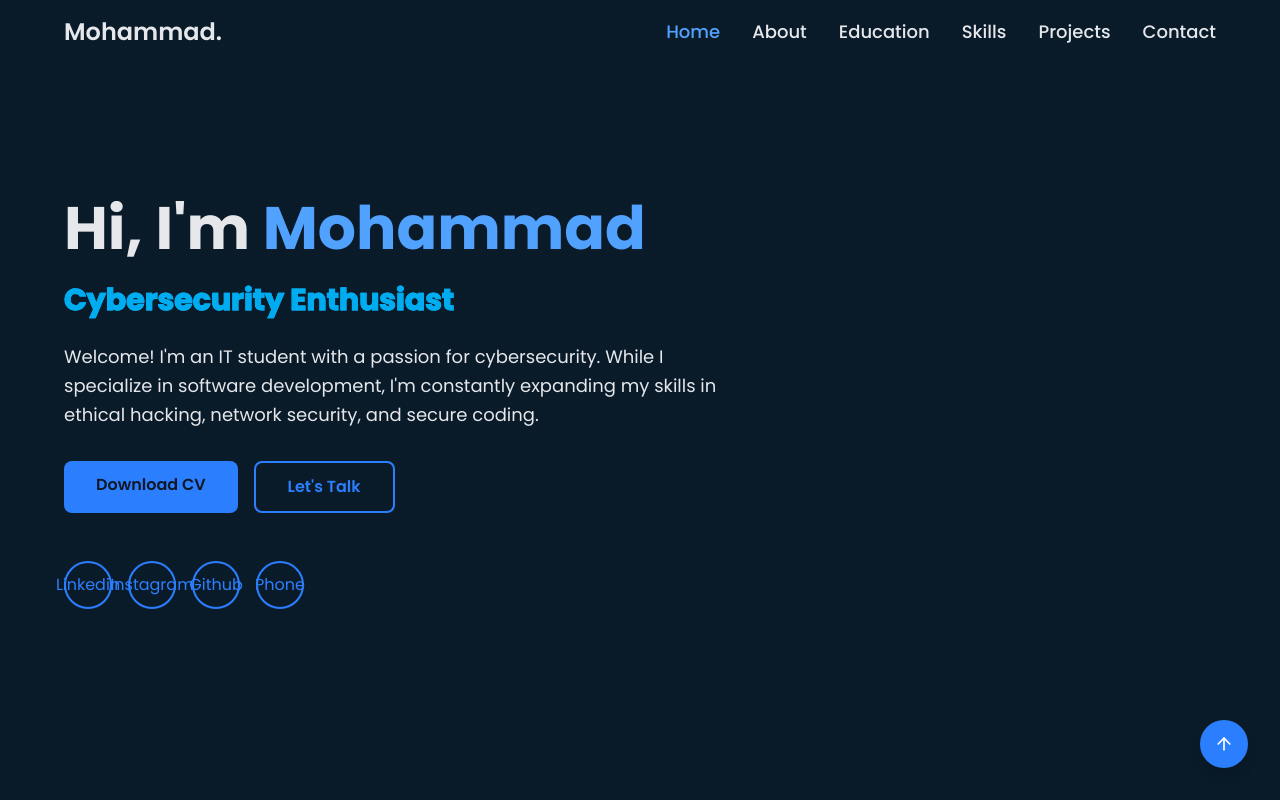
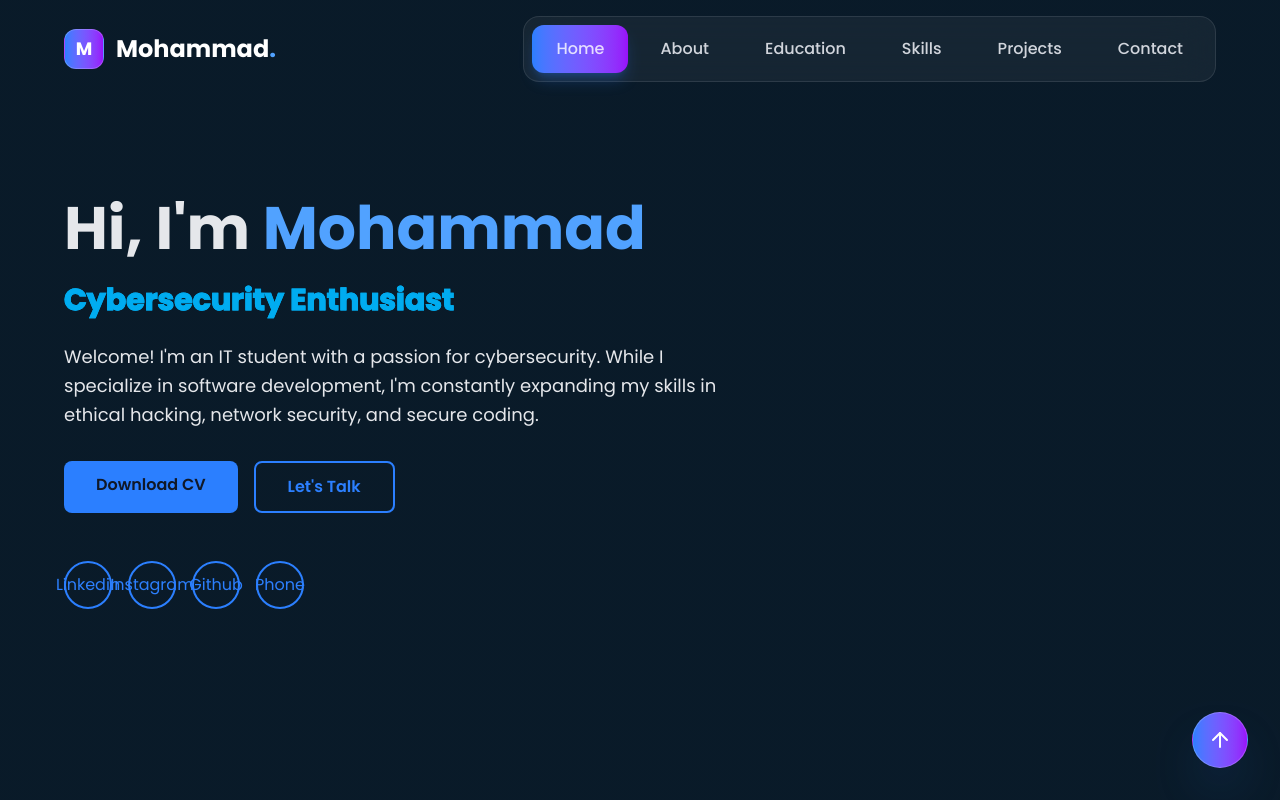
Before and after one commit to Motje3/Portfoliov2, a React (Vite) app in the folder my-portfolio/: page / in a window 1280 px wide. Shown: the top 800 px of the page. Built offline with nearby package versions, Linux system fonts and the light colour scheme.

Commit message:
new portfolio and header

```diff
--- a/my-portfolio/src/Portfolio.tsx
+++ b/my-portfolio/src/Portfolio.tsx
@@ -7,13 +7,16 @@ import {
   FiInstagram,
   FiGithub,
 } from "react-icons/fi";
+import { motion } from "framer-motion";
 import Header from "./components/Header";
 import HomeSection from "./components/HomeSection";
-import ContactForm from "./components/ContactForm";
 import AboutSection from "./components/AboutSection";
 import JourneySection from "./components/JourneySection";
 import SkillsSection from "./components/SkillsSection";
 import ProjectsSection from "./components/ProjectsSection";
+
+// Import the new glassmorphism contact section
+import ContactSection from "./components/ContactForm";
 
 const Portfolio = () => {
   const [isMenuOpen, setIsMenuOpen] = useState(false);
@@ -68,6 +71,7 @@ const Portfolio = () => {
       setFormData({ Name: "", Email: "", Phone: "", Subject: "", Message: "" });
     } catch (error) {
       console.error("Error sending message", error);
+      throw error; // Re-throw to let ContactSection handle the error state
     }
   };
 
@@ -108,7 +112,7 @@ const Portfolio = () => {
 
       <ProjectsSection sectionsRef={sectionsRef} />
 
-      <ContactForm
+      <ContactSection
         sectionsRef={sectionsRef}
         formData={formData}
         setFormData={setFormData}
@@ -116,28 +120,60 @@ const Portfolio = () => {
         handleInputChange={handleInputChange}
       />
 
+      {/* Glassmorphism Footer */}
+      <footer
+        className="relative overflow-hidden border-t border-white/10 px-4 md:px-16 py-16"
+        style={{
+          background: 'radial-gradient(circle at 25% 25%, rgba(59, 130, 246, 0.08) 0%, transparent 50%), radial-gradient(circle at 75% 75%, rgba(139, 92, 246, 0.08) 0%, transparent 50%), #1f2937',
+        }}
+      >
+        {/* Background blur elements */}
+        <div className="absolute top-10 left-20 w-64 h-64 bg-blue-500/10 rounded-full blur-3xl animate-pulse"></div>
+        <div className="absolute bottom-10 right-20 w-80 h-80 bg-purple-500/10 rounded-full blur-3xl animate-pulse delay-1000"></div>
 
-      {/* Footer */}
-      <footer className="bg-gray-900 border-t border-gray-700 px-4 md:px-16 py-8">
-        <div className="max-w-6xl mx-auto">
-          <div className="grid md:grid-cols-3 gap-8 mb-8">
+        <div className="relative z-10 max-w-6xl mx-auto">
+          <div className="grid md:grid-cols-3 gap-8 mb-12">
             {/* About */}
+            <motion.div
+              className="bg-white/5 backdrop-blur-xl border border-white/10 rounded-3xl p-8 hover:bg-white/8 hover:border-white/20 transition-all duration-500"
+              initial={{ opacity: 0, y: 30 }}
+              whileInView={{ opacity: 1, y: 0 }}
+              transition={{ duration: 0.8 }}
+              viewport={{ once: true }}
+            >
+              <div className="flex items-center mb-4">
+                <div className="text-3xl mr-3">🚀</div>
                 <div>
-              <h3 className="text-xl font-bold mb-4 text-blue-400">
+                  <h3 className="text-xl font-bold text-white">
                     Mohammad Falaha
                   </h3>
-              <p className="text-gray-400 leading-relaxed">
+                  <div className="h-1 w-16 bg-gradient-to-r from-blue-400 to-purple-500 rounded-full mt-1"></div>
+                </div>
+              </div>
+              <p className="text-gray-300 leading-relaxed">
                 IT Student & Cybersecurity Enthusiast passionate about ethical
                 hacking, penetration testing, and securing digital systems.
               </p>
-            </div>
+            </motion.div>
 
             {/* Quick Links */}
+            <motion.div
+              className="bg-white/5 backdrop-blur-xl border border-white/10 rounded-3xl p-8 hover:bg-white/8 hover:border-white/20 transition-all duration-500"
+              initial={{ opacity: 0, y: 30 }}
+              whileInView={{ opacity: 1, y: 0 }}
+              transition={{ duration: 0.8, delay: 0.1 }}
+              viewport={{ once: true }}
+            >
+              <div className="flex items-center mb-4">
+                <div className="text-3xl mr-3">🔗</div>
                 <div>
-              <h3 className="text-xl font-bold mb-4 text-blue-400">
+                  <h3 className="text-xl font-bold text-white">
                     Quick Links
                   </h3>
-              <div className="space-y-2">
+                  <div className="h-1 w-16 bg-gradient-to-r from-green-400 to-cyan-500 rounded-full mt-1"></div>
+                </div>
+              </div>
+              <div className="space-y-3">
                 {[
                   "Home",
                   "About",
@@ -149,81 +185,113 @@ const Portfolio = () => {
                   <button
                     key={link}
                     onClick={() => scrollToSection(link.toLowerCase())}
-                    className="block text-gray-400 hover:text-blue-400 transition-colors"
+                    className="block text-gray-300 hover:text-white transition-colors duration-300 hover:translate-x-2 transform"
                   >
+                    <div className="flex items-center">
+                      <div className="w-1 h-1 bg-blue-400 rounded-full mr-3"></div>
                       {link}
+                    </div>
                   </button>
                 ))}
               </div>
-            </div>
+            </motion.div>
 
             {/* Contact Info */}
+            <motion.div
+              className="bg-white/5 backdrop-blur-xl border border-white/10 rounded-3xl p-8 hover:bg-white/8 hover:border-white/20 transition-all duration-500"
+              initial={{ opacity: 0, y: 30 }}
+              whileInView={{ opacity: 1, y: 0 }}
+              transition={{ duration: 0.8, delay: 0.2 }}
+              viewport={{ once: true }}
+            >
+              <div className="flex items-center mb-4">
+                <div className="text-3xl mr-3">📞</div>
                 <div>
-              <h3 className="text-xl font-bold mb-4 text-blue-400">
+                  <h3 className="text-xl font-bold text-white">
                     Get In Touch
                   </h3>
-              <div className="space-y-3">
-                <div className="flex items-center text-gray-400">
+                  <div className="h-1 w-16 bg-gradient-to-r from-purple-400 to-pink-500 rounded-full mt-1"></div>
+                </div>
+              </div>
+              <div className="space-y-4">
+                <div className="flex items-center text-gray-300 hover:text-white transition-colors duration-300">
                   <FiMail size={16} className="mr-3 text-blue-400" />
-                  <span>Mohamaadflaha2014@gmail.com</span>
+                  <span className="text-sm">Mohamaadflaha2014@gmail.com</span>
                 </div>
-                <div className="flex items-center text-gray-400">
-                  <FiPhone size={16} className="mr-3 text-blue-400" />
-                  <span>+31 686336164</span>
+                <div className="flex items-center text-gray-300 hover:text-white transition-colors duration-300">
+                  <FiPhone size={16} className="mr-3 text-green-400" />
+                  <span className="text-sm">+31 686336164</span>
                 </div>
-                <div className="flex space-x-4 mt-4">
+                <div className="pt-2">
+                  <p className="text-xs text-gray-400 mb-3">Follow me on:</p>
+                  <div className="flex space-x-4">
                     <a
                       href="https://www.linkedin.com/in/mohammad-falaha-6703091b8"
-                    className="text-gray-400 hover:text-blue-400 transition-colors"
+                      className="w-10 h-10 bg-white/10 rounded-full flex items-center justify-center text-gray-400 hover:text-white hover:bg-blue-500/20 transition-all duration-300 hover:scale-110"
                     >
-                    <FiLinkedin size={20} />
+                      <FiLinkedin size={16} />
                     </a>
                     <a
                       href="https://www.instagram.com/mohammad_mo_o/"
-                    className="text-gray-400 hover:text-blue-400 transition-colors"
+                      className="w-10 h-10 bg-white/10 rounded-full flex items-center justify-center text-gray-400 hover:text-white hover:bg-pink-500/20 transition-all duration-300 hover:scale-110"
                     >
-                    <FiInstagram size={20} />
+                      <FiInstagram size={16} />
                     </a>
                     <a
                       href="https://github.com/Motje3"
-                    className="text-gray-400 hover:text-blue-400 transition-colors"
+                      className="w-10 h-10 bg-white/10 rounded-full flex items-center justify-center text-gray-400 hover:text-white hover:bg-gray-500/20 transition-all duration-300 hover:scale-110"
                     >
-                    <FiGithub size={20} />
+                      <FiGithub size={16} />
                     </a>
                   </div>
                 </div>
               </div>
+            </motion.div>
           </div>
 
           {/* Bottom Bar */}
-          <div className="border-t border-gray-700 pt-6 flex flex-col md:flex-row justify-between items-center">
-            <p className="text-gray-400 text-sm mb-4 md:mb-0">
-              © 2025 Mohammad Falaha. All rights reserved.
+          <motion.div
+            className="border-t border-white/10 pt-8 bg-white/5 backdrop-blur-xl rounded-2xl p-6"
+            initial={{ opacity: 0, y: 20 }}
+            whileInView={{ opacity: 1, y: 0 }}
+            transition={{ duration: 0.8, delay: 0.4 }}
+            viewport={{ once: true }}
+          >
+            <div className="flex flex-col md:flex-row justify-between items-center">
+              <p className="text-gray-400 text-sm mb-4 md:mb-0 flex items-center">
+                <span className="mr-2">©</span>
+                2025 Mohammad Falaha. All rights reserved.
+                <span className="ml-2">🔒</span>
               </p>
               <div className="flex space-x-6 text-sm">
                 <a
                   href="#"
-                className="text-gray-400 hover:text-blue-400 transition-colors"
+                  className="text-gray-400 hover:text-blue-400 transition-colors duration-300 flex items-center"
                 >
+                  <span className="mr-1">🔐</span>
                   Privacy Policy
                 </a>
                 <a
                   href="#"
-                className="text-gray-400 hover:text-blue-400 transition-colors"
+                  className="text-gray-400 hover:text-blue-400 transition-colors duration-300 flex items-center"
                 >
+                  <span className="mr-1">📋</span>
                   Terms of Service
                 </a>
               </div>
             </div>
+          </motion.div>
         </div>
 
-        {/* Scroll to Top Button */}
-        <button
+        {/* Enhanced Scroll to Top Button */}
+        <motion.button
           onClick={() => window.scrollTo({ top: 0, behavior: "smooth" })}
-          className="fixed bottom-8 right-8 w-12 h-12 bg-blue-500 hover:bg-blue-600 text-white rounded-full flex items-center justify-center shadow-lg transition-colors z-40"
+          className="fixed bottom-8 right-8 w-14 h-14 bg-gradient-to-r from-blue-500 to-purple-600 hover:from-blue-600 hover:to-purple-700 text-white rounded-full flex items-center justify-center shadow-2xl shadow-blue-500/25 transition-all duration-300 hover:scale-110 z-40 backdrop-blur-xl border border-white/20"
+          whileHover={{ y: -2 }}
+          whileTap={{ scale: 0.95 }}
         >
-          <FiArrowUp size={20} />
-        </button>
+          <FiArrowUp size={24} />
+        </motion.button>
       </footer>
     </div>
   );
--- a/my-portfolio/src/components/Header.tsx
+++ b/my-portfolio/src/components/Header.tsx
@@ -14,49 +14,160 @@ const Header = ({
   activeSection: string;
   scrollToSection: (sectionId: string) => void;
 }) => {
+  const menuItems = ["home", "about", "education", "skills", "projects", "contact"];
+
   return (
     <motion.header
-      className={`fixed top-0 left-0 w-full px-4 md:px-16 py-4 z-50 transition-all duration-300 ${
-        isHeaderSticky ? "bg-gray-900/95 backdrop-blur-md" : "bg-transparent"
+      className={`fixed top-0 left-0 w-full px-4 md:px-16 py-4 z-50 transition-all duration-500 ${
+        isHeaderSticky
+          ? "bg-white/5 backdrop-blur-xl border-b border-white/10 shadow-2xl shadow-black/10"
+          : "bg-transparent"
       }`}
-      initial={{ opacity: 0 }}
-      animate={{ opacity: 1 }}
-      transition={{ duration: 0.5 }}
+      initial={{ opacity: 0, y: -20 }}
+      animate={{ opacity: 1, y: 0 }}
+      transition={{ duration: 0.8 }}
     >
-      <div className="flex justify-between items-center">
-        <a href="#" className="text-2xl font-semibold text-gray-200">
-          Mohammad.
-        </a>
+      <div className="flex justify-between items-center max-w-7xl mx-auto">
+        {/* Logo */}
+        <motion.a
+          href="#"
+          className="relative group"
+          whileHover={{ scale: 1.05 }}
+          whileTap={{ scale: 0.95 }}
+        >
+          <div className="flex items-center space-x-3">
+            <div className="w-10 h-10 bg-gradient-to-r from-blue-500 to-purple-600 rounded-xl flex items-center justify-center backdrop-blur-sm border border-white/20 group-hover:shadow-lg group-hover:shadow-blue-500/25 transition-all duration-300">
+              <span className="text-white font-bold text-lg">M</span>
+            </div>
+            <span className="text-2xl font-bold text-white group-hover:text-blue-300 transition-colors duration-300">
+              Mohammad<span className="text-blue-400">.</span>
+            </span>
+          </div>
+        </motion.a>
 
+        {/* Mobile Menu Button */}
         <button
-          className="md:hidden text-3xl text-gray-200"
+          className="md:hidden relative w-10 h-10 bg-white/10 backdrop-blur-xl border border-white/20 rounded-xl flex items-center justify-center text-white hover:bg-white/20 transition-all duration-300"
           onClick={() => setIsMenuOpen(!isMenuOpen)}
         >
-          {isMenuOpen ? "X" : "Menu"}
+          <div className="relative w-6 h-6 flex flex-col items-center justify-center">
+            <motion.span
+              className={`absolute h-0.5 w-6 bg-white rounded-full transform transition-all duration-300 ${
+                isMenuOpen ? "rotate-45 translate-y-0" : "-translate-y-2"
+              }`}
+            />
+            <motion.span
+              className={`absolute h-0.5 w-6 bg-white rounded-full transition-all duration-300 ${
+                isMenuOpen ? "opacity-0" : "opacity-100"
+              }`}
+            />
+            <motion.span
+              className={`absolute h-0.5 w-6 bg-white rounded-full transform transition-all duration-300 ${
+                isMenuOpen ? "-rotate-45 translate-y-0" : "translate-y-2"
+              }`}
+            />
+          </div>
         </button>
 
-        <nav
+        {/* Desktop Navigation */}
+        <nav className="hidden md:flex">
+          <div className="bg-white/5 backdrop-blur-xl border border-white/10 rounded-2xl p-2 flex space-x-2">
+            {menuItems.map((section) => (
+              <motion.button
+                key={section}
+                onClick={() => scrollToSection(section)}
+                className={`relative px-6 py-3 rounded-xl font-medium capitalize transition-all duration-300 ${
+                  activeSection === section
+                    ? "bg-gradient-to-r from-blue-500 to-purple-600 text-white shadow-lg shadow-blue-500/25"
+                    : "text-gray-300 hover:text-white hover:bg-white/10"
+                }`}
+                whileHover={{ scale: 1.05 }}
+                whileTap={{ scale: 0.95 }}
+              >
+                {section}
+                {activeSection === section && (
+                  <motion.div
+                    className="absolute inset-0 rounded-xl bg-gradient-to-r from-blue-500/20 to-purple-600/20"
+                    layoutId="activeTab"
+                    initial={false}
+                    transition={{ type: "spring", stiffness: 500, damping: 30 }}
+                  />
+                )}
+              </motion.button>
+            ))}
+          </div>
+        </nav>
+
+        {/* Mobile Navigation Menu */}
+        <motion.nav
           className={`${
             isMenuOpen ? "flex" : "hidden"
-          } md:flex absolute md:relative top-full md:top-0 left-0 md:left-auto w-full md:w-auto bg-blue-500 md:bg-transparent flex-col md:flex-row p-4 md:p-0 space-y-4 md:space-y-0 md:space-x-8`}
+          } md:hidden absolute top-full left-4 right-4 mt-4 bg-white/10 backdrop-blur-xl border border-white/20 rounded-3xl p-6 flex-col space-y-3 shadow-2xl`}
+          initial={{ opacity: 0, y: -20, scale: 0.95 }}
+          animate={{
+            opacity: isMenuOpen ? 1 : 0,
+            y: isMenuOpen ? 0 : -20,
+            scale: isMenuOpen ? 1 : 0.95
+          }}
+          transition={{ duration: 0.3 }}
         >
-          {["home", "about", "education", "skills", "projects", "contact"].map(
-            (section) => (
-              <button
-                key={section}
-                onClick={() => scrollToSection(section)}
-                className={`text-lg font-medium capitalize transition-colors ${
-                  activeSection === section
-                    ? "text-blue-400"
-                    : "text-gray-200 hover:text-blue-400"
-                }`}
-              >
+          {menuItems.map((section, index) => (
+            <motion.button
+              key={section}
+              onClick={() => scrollToSection(section)}
+              className={`text-left px-4 py-3 rounded-xl font-medium capitalize transition-all duration-300 ${
+                activeSection === section
+                  ? "bg-gradient-to-r from-blue-500 to-purple-600 text-white"
+                  : "text-gray-300 hover:text-white hover:bg-white/10"
+              }`}
+              initial={{ opacity: 0, x: -20 }}
+              animate={{ opacity: isMenuOpen ? 1 : 0, x: isMenuOpen ? 0 : -20 }}
+              transition={{ duration: 0.3, delay: index * 0.1 }}
+              whileHover={{ x: 5 }}
+              whileTap={{ scale: 0.95 }}
+            >
+              <div className="flex items-center">
+                <div className={`w-2 h-2 rounded-full mr-3 ${
+                  activeSection === section ? "bg-white" : "bg-blue-400"
+                }`} />
                 {section}
-              </button>
-            )
-          )}
-        </nav>
+              </div>
+            </motion.button>
+          ))}
+
+          {/* Mobile Menu Footer */}
+          <div className="pt-4 mt-4 border-t border-white/10">
+            <div className="text-center">
+              <p className="text-gray-400 text-sm mb-3">Get in touch</p>
+              <div className="flex justify-center space-x-4">
+                <a
+                  href="mailto:Mohamaadflaha2014@gmail.com"
+                  className="w-10 h-10 bg-white/10 rounded-full flex items-center justify-center text-blue-400 hover:bg-blue-500 hover:text-white transition-all duration-300"
+                >
+                  📧
+                </a>
+                <a
+                  href="https://www.linkedin.com/in/mohammad-falaha-6703091b8"
+                  className="w-10 h-10 bg-white/10 rounded-full flex items-center justify-center text-blue-400 hover:bg-blue-500 hover:text-white transition-all duration-300"
+                >
+                  💼
+                </a>
+                <a
+                  href="https://github.com/Motje3"
+                  className="w-10 h-10 bg-white/10 rounded-full flex items-center justify-center text-blue-400 hover:bg-blue-500 hover:text-white transition-all duration-300"
+                >
+                  🔗
+                </a>
+              </div>
+            </div>
+          </div>
+        </motion.nav>
       </div>
+
+      {/* Header glow effect when sticky */}
+      {isHeaderSticky && (
+        <div className="absolute inset-0 bg-gradient-to-r from-blue-500/5 via-purple-500/5 to-cyan-500/5 rounded-b-3xl pointer-events-none" />
+      )}
     </motion.header>
   );
 };
```
Lines whose indentation alone changed are shown as unchanged.
